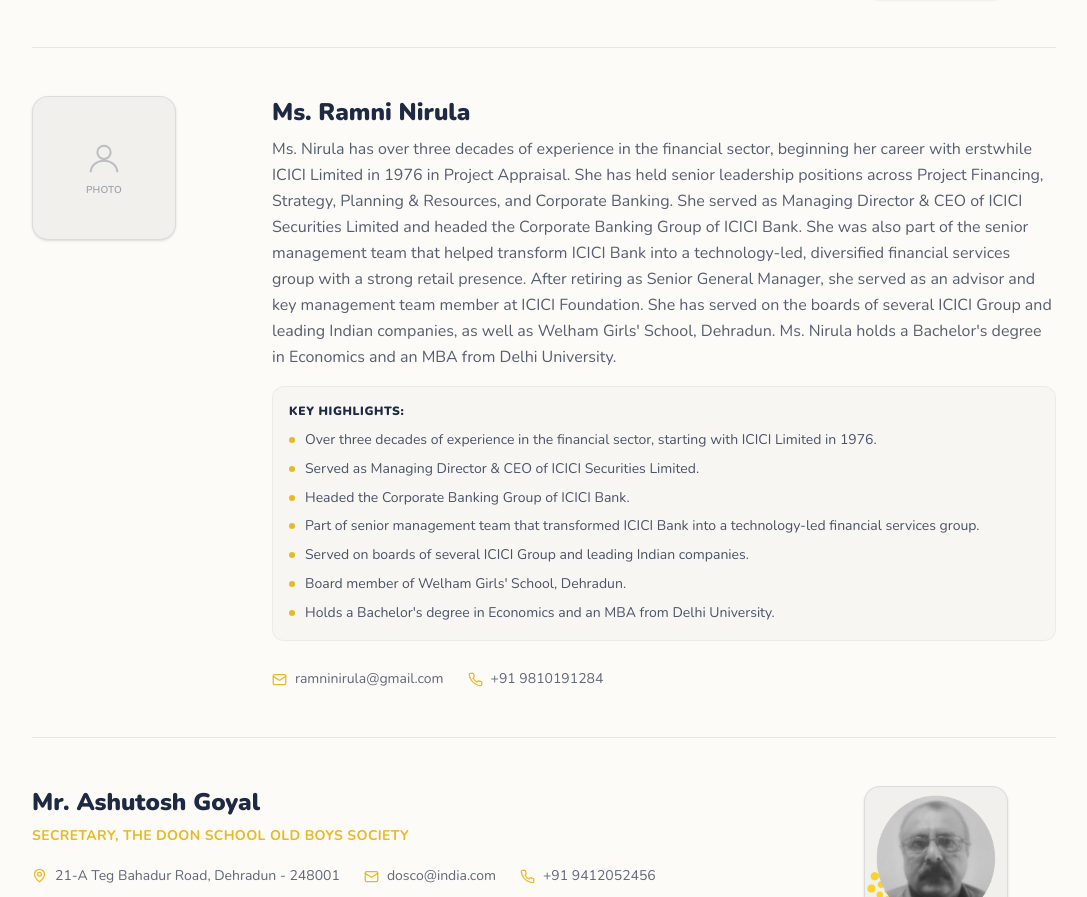
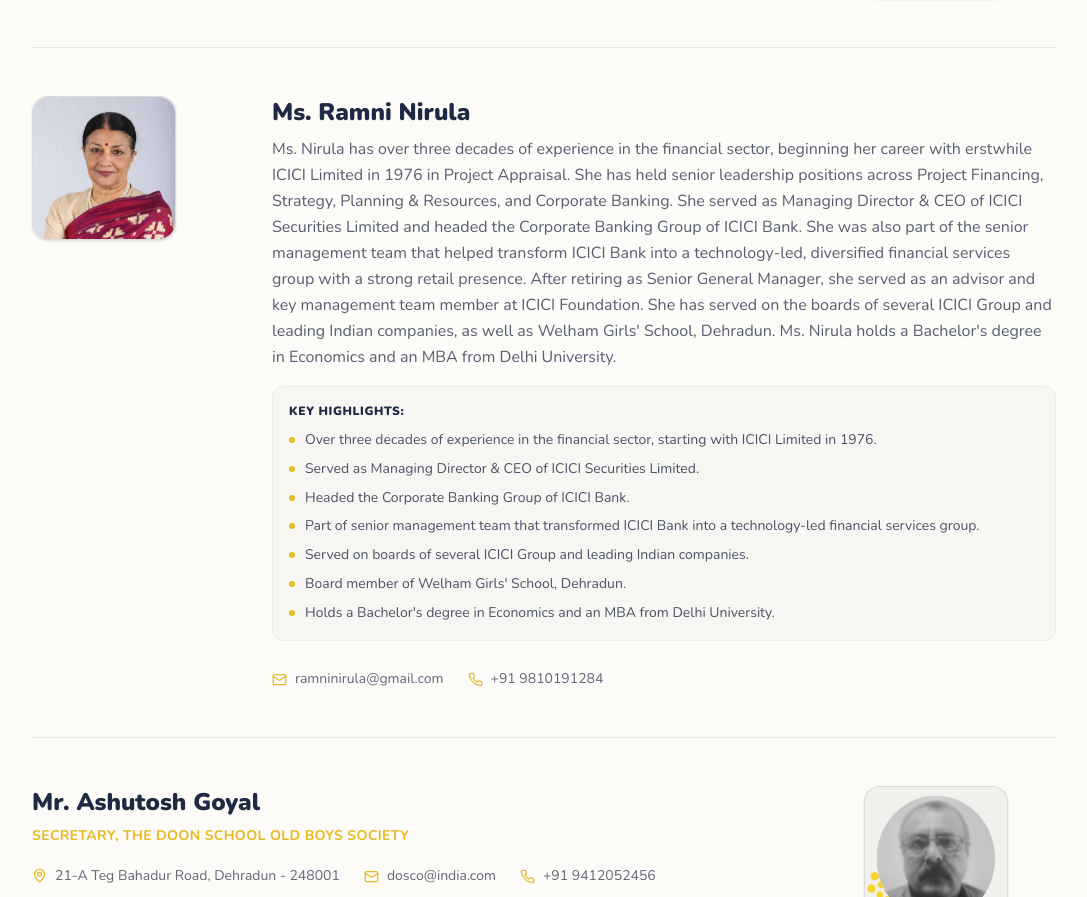
Before and after one commit to Chand7577/school-jmmt-backend, a React (Vite) app in the folder frontend/: page /about in a window 1280 px wide. Shown: the part 4366-5263 px from the top of the page, without its empty margins (96-1183 px from the left). Built offline with nearby package versions, Linux system fonts and the light colour scheme.

Commit message:
feat: add portrait photo for trustee Ms. Ramni Nirula on About page

```diff
--- a/frontend/src/pages/AboutPage.tsx
+++ b/frontend/src/pages/AboutPage.tsx
@@ -12,6 +12,7 @@
 import pic3 from "../assets/Picture3.jpg";
 import photoRahul from "../assets/mr-rahul.png";
 import photoPhilip from "../assets/mr-philip.png";
+import photoRamni from "../assets/Ramni.jpg";
 import photoNarain from "../assets/mr-narain.png";
 import photoGoyal from "../assets/mr-goyal.png";
 import photoPadamvir from "../assets/mr-padamvir.png";
@@ -36,6 +37,7 @@
   role?: string;
   badge?: string;
   photoUrl?: string;
+  photoPosition?: string;
   bio?: string;
   highlights?: string[];
   address?: string;
@@ -92,6 +94,8 @@
   },
   {
     name: "Ms. Ramni Nirula",
+    photoUrl: photoRamni,
+    photoPosition: "object-[center_20%]",
     bio: "Ms. Nirula has over three decades of experience in the financial sector, beginning her career with erstwhile ICICI Limited in 1976 in Project Appraisal. She has held senior leadership positions across Project Financing, Strategy, Planning & Resources, and Corporate Banking. She served as Managing Director & CEO of ICICI Securities Limited and headed the Corporate Banking Group of ICICI Bank. She was also part of the senior management team that helped transform ICICI Bank into a technology-led, diversified financial services group with a strong retail presence. After retiring as Senior General Manager, she served as an advisor and key management team member at ICICI Foundation. She has served on the boards of several ICICI Group and leading Indian companies, as well as Welham Girls' School, Dehradun. Ms. Nirula holds a Bachelor's degree in Economics and an MBA from Delhi University.",
     highlights: [
       "Over three decades of experience in the financial sector, starting with ICICI Limited in 1976.",
@@ -466,7 +470,9 @@
               <img
                 src={trustee.photoUrl}
                 alt={trustee.name}
-                className="w-full h-full object-cover object-center rounded-2xl"
+                className={`w-full h-full object-cover rounded-2xl ${
+                  trustee.photoPosition || "object-center"
+                }`}
               />
             ) : (
               <div className="text-center p-4">
```
Also changed, not shown: frontend/src/assets/Ramni.jpg (added).
